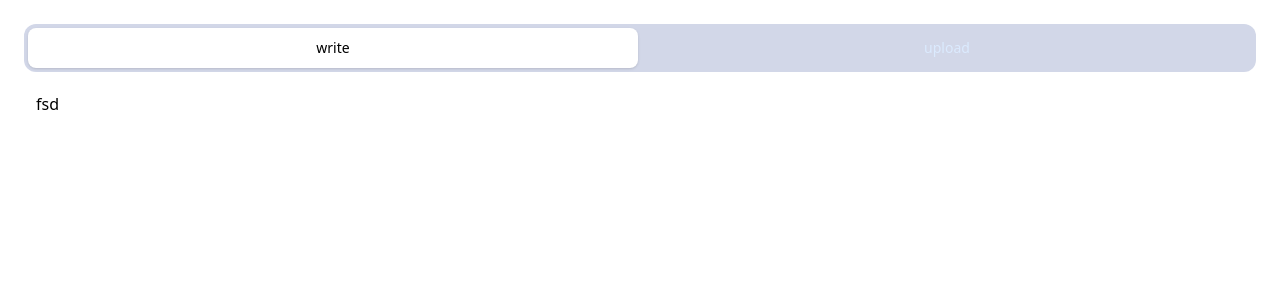
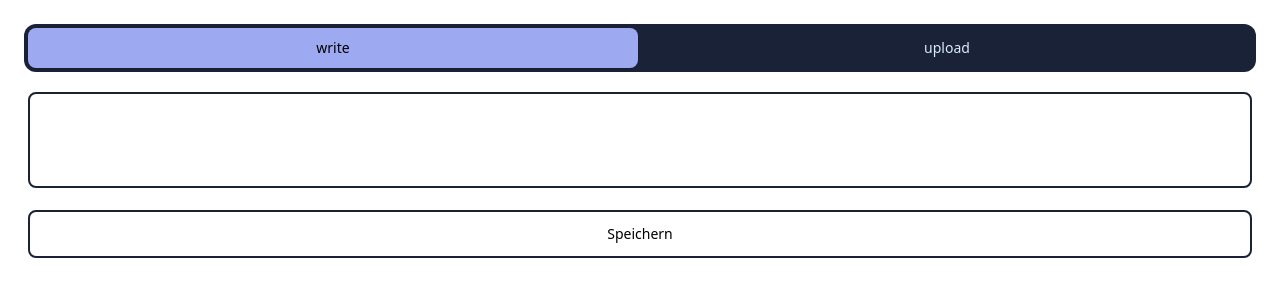
Before and after one commit to Onur169/vuegolith, a Vue app in the folder frontend/: page / in a window 1280 px wide. Shown: the top 300 px of the page. Built offline with nearby package versions, Linux system fonts and the light colour scheme.

Commit message:
implemented Button Comp / adjust Textarea / add colors

```diff
--- a/frontend/src/App.vue
+++ b/frontend/src/App.vue
@@ -7,12 +7,19 @@
 <script setup lang="tsx">
 import { ref } from "vue";
 import Tabs from "./components/Tabs.vue";
+import Textarea from "./components/Textarea.vue";
+import Button from "./components/Button.vue";
 
 const tabs = ref([
   {
     name: "write",
     id: 1,
-    content: <p>fsd</p>,
+    content: (
+      <div>
+        <Textarea class="mb-4" />
+        <Button class="mb-4 w-full" text="Speichern" isLoading={false} />
+      </div>
+    ),
   },
   {
     name: "upload",
--- /dev/null
+++ b/frontend/src/components/Button.vue
@@ -0,0 +1,38 @@
+<template>
+  <button
+    class="rounded-lg border-2 border-primary hover:border-primary/60 active:border-accent focus-visible:border-highlight outline-none p-3 flex flex-row justify-center items-center text-sm"
+  >
+    <svg
+      v-if="isLoading"
+      aria-hidden="true"
+      class="w-4 h-4 mr-2 text-secondary animate-spin fill-primary"
+      viewBox="0 0 100 101"
+      fill="none"
+      xmlns="http://www.w3.org/2000/svg"
+    >
+      <path
+        d="M100 50.5908C100 78.2051 77.6142 100.591 50 100.591C22.3858 100.591 0 78.2051 0 50.5908C0 22.9766 22.3858 0.59082 50 0.59082C77.6142 0.59082 100 22.9766 100 50.5908ZM9.08144 50.5908C9.08144 73.1895 27.4013 91.5094 50 91.5094C72.5987 91.5094 90.9186 73.1895 90.9186 50.5908C90.9186 27.9921 72.5987 9.67226 50 9.67226C27.4013 9.67226 9.08144 27.9921 9.08144 50.5908Z"
+        fill="currentColor"
+      />
+      <path
+        d="M93.9676 39.0409C96.393 38.4038 97.8624 35.9116 97.0079 33.5539C95.2932 28.8227 92.871 24.3692 89.8167 20.348C85.8452 15.1192 80.8826 10.7238 75.2124 7.41289C69.5422 4.10194 63.2754 1.94025 56.7698 1.05124C51.7666 0.367541 46.6976 0.446843 41.7345 1.27873C39.2613 1.69328 37.813 4.19778 38.4501 6.62326C39.0873 9.04874 41.5694 10.4717 44.0505 10.1071C47.8511 9.54855 51.7191 9.52689 55.5402 10.0491C60.8642 10.7766 65.9928 12.5457 70.6331 15.2552C75.2735 17.9648 79.3347 21.5619 82.5849 25.841C84.9175 28.9121 86.7997 32.2913 88.1811 35.8758C89.083 38.2158 91.5421 39.6781 93.9676 39.0409Z"
+        fill="currentFill"
+      />
+    </svg>
+    {{ text }}
+  </button>
+</template>
+<script lang="ts" setup>
+import { onMounted } from "vue";
+
+interface Props {
+  isLoading?: boolean;
+  text: string;
+}
+
+const { isLoading } = defineProps<Props>();
+
+onMounted(() => {
+  console.log("onMounted", isLoading);
+});
+</script>
--- a/frontend/src/components/Tabs.vue
+++ b/frontend/src/components/Tabs.vue
@@ -1,6 +1,6 @@
 <template>
   <TabGroup>
-    <TabList class="flex space-x-1 rounded-xl bg-blue-900/20 p-1">
+    <TabList class="flex space-x-1 rounded-xl bg-primary p-1 mb-4">
       <Tab
         v-for="tab in tabs"
         :key="tab.id"
@@ -9,9 +9,9 @@
       >
         <button
           :class="[
-            'w-full rounded-lg py-2.5 text-sm font-medium leading-5 focus:outline-none',
+            'w-full select-none rounded-lg py-2.5 text-sm font-medium leading-5 focus:outline-none',
             selected
-              ? 'bg-white shadow'
+              ? 'bg-secondary shadow'
               : 'text-blue-100 hover:bg-white/[0.12] hover:text-white',
           ]"
           @click="handleTabBtnClick(tab)"
@@ -20,11 +20,11 @@
         </button>
       </Tab>
     </TabList>
-    <TabPanels class="mt-2">
+    <TabPanels>
       <TabPanel
         v-for="(tab, idx) in tabs"
         :key="idx"
-        :class="['rounded-xl bg-white p-3']"
+        :class="['rounded-xl bg-white p-1']"
       >
         <component :is="tab.content" v-if="activeTab === tab.name" />
       </TabPanel>
--- a/frontend/src/components/Textarea.vue
+++ b/frontend/src/components/Textarea.vue
@@ -1,5 +1,9 @@
 <template>
-  <textarea @change="handleChange"></textarea>
+  <textarea
+    @change="handleChange"
+    class="w-full resize-none h-24 rounded-lg outline-none border-2 border-primary p-4"
+    spellcheck="false"
+  ></textarea>
 </template>
 <script lang="ts" setup>
 import { onMounted } from "vue";
--- a/frontend/tailwind.config.js
+++ b/frontend/tailwind.config.js
@@ -1,7 +1,14 @@
 export default {
   content: ["./index.html", "./src/**/*.{js,ts,jsx,tsx,vue}"],
   theme: {
-    extend: {},
+    extend: {
+      colors: {
+        primary: "#1A2238", // Dunkles Blaugrau (vermutlich Ihr Primärfarbton)
+        secondary: "#9DAAF2", // Helles Blaugrau (vermutlich Ihr Sekundärfarbton)
+        accent: "#FF6A3D", // Orange (akzentfarbe)
+        highlight: "#F4DB7D", // Hellgelb (hervorhebungsfarbe)
+      },
+    },
   },
   plugins: [],
 };
```
